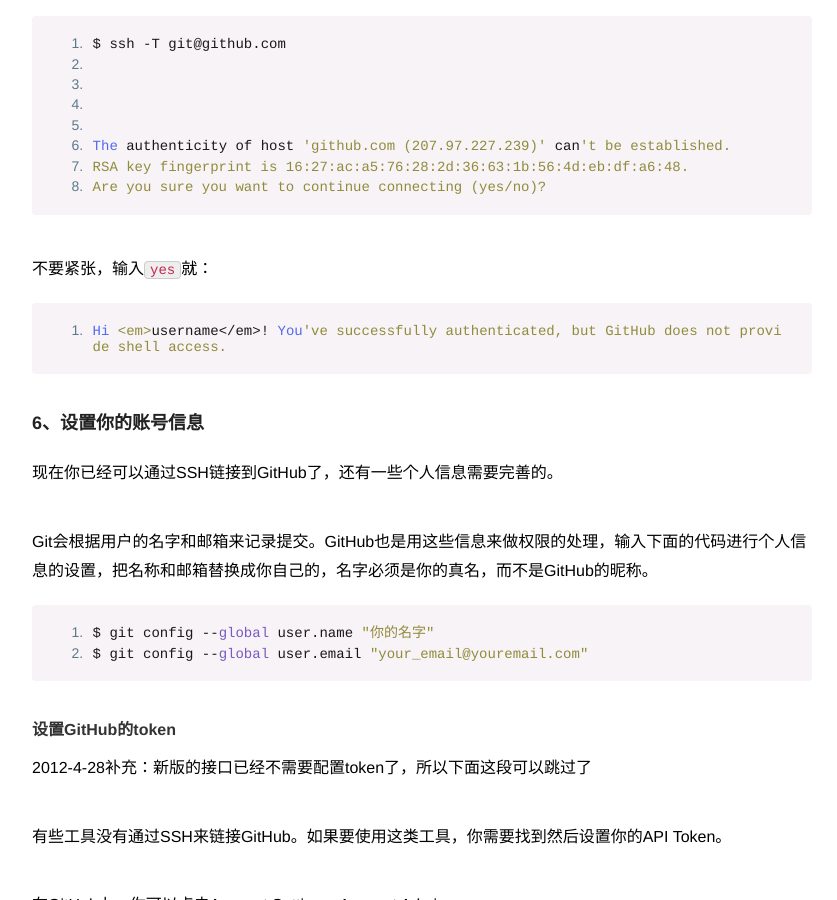
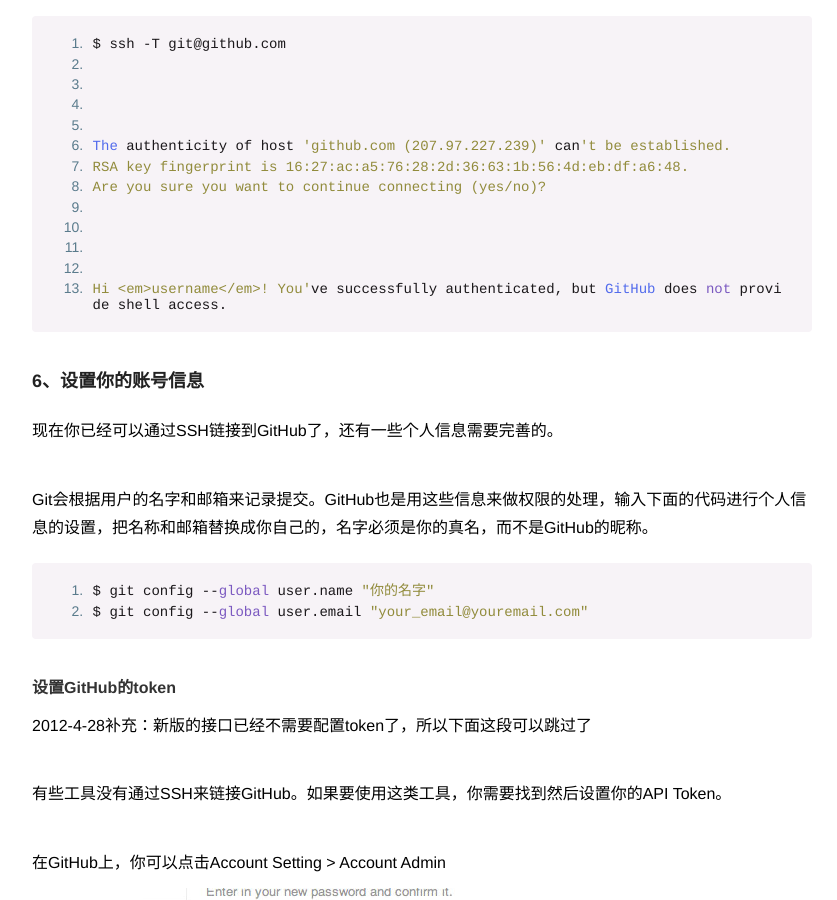
Before and after one commit to ioloveuu/ioloveuu.github.io, a Jekyll site: the page built from _posts/2016-12-28-frame-analys.md, in a window 1280 px wide and 900 px high, scrolled down 4484 px. Shown: the whole window, without its empty margins (218-1055 px from the left). Built offline with Jekyll 4.4.1, drawn with Linux system fonts in a browser that asks for light colours; nearby versions of some CDN libraries; a script that is not in the unit is left out.

Commit message:
Update 2016-12-28-frame-analys.md

```diff
--- a/_posts/2016-12-28-frame-analys.md
+++ b/_posts/2016-12-28-frame-analys.md
@@ -136,7 +136,7 @@ PS如果需要配置多个GitHub账号，可以参看这个[多个github帐号
     Are you sure you want to continue connecting (yes/no)?
 
 
-不要紧张，输入`yes`就：
+
 
     Hi <em>username</em>! You've successfully authenticated, but GitHub does not provide shell access.
 
```
